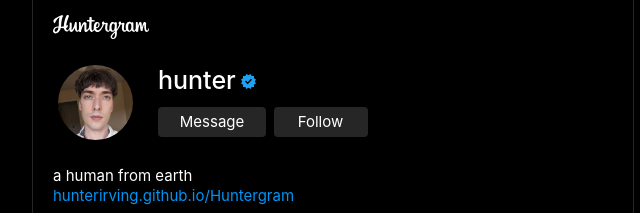
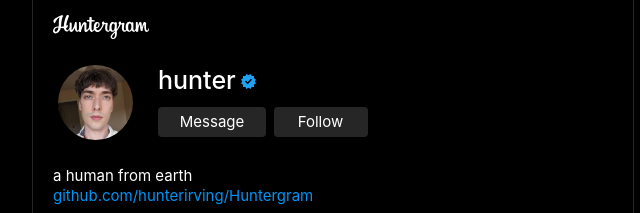
Before and after one commit to hunterirving/Huntergram, a plain HTML site: page index.html in a window 1280 px wide. Shown: the top 213 px of the page, 307-947 px from the left. Drawn offline with Linux system fonts and the light colour scheme.

Commit message:
updated url in bio to point to https://github.com/hunterirving/Huntergram

```diff
--- a/index.html
+++ b/index.html
@@ -49,7 +49,7 @@
 						a human from earth
 						<br>
 						<!-- Your Web Site Here !-->
-						<a href="https://hunterirving.github.io/Huntergram">hunterirving.github.io/Huntergram</a>
+						<a href="https://github.com/hunterirving/Huntergram">github.com/hunterirving/Huntergram</a>
 					</div>
 				</div>
 				<div id="stats_container">
```
